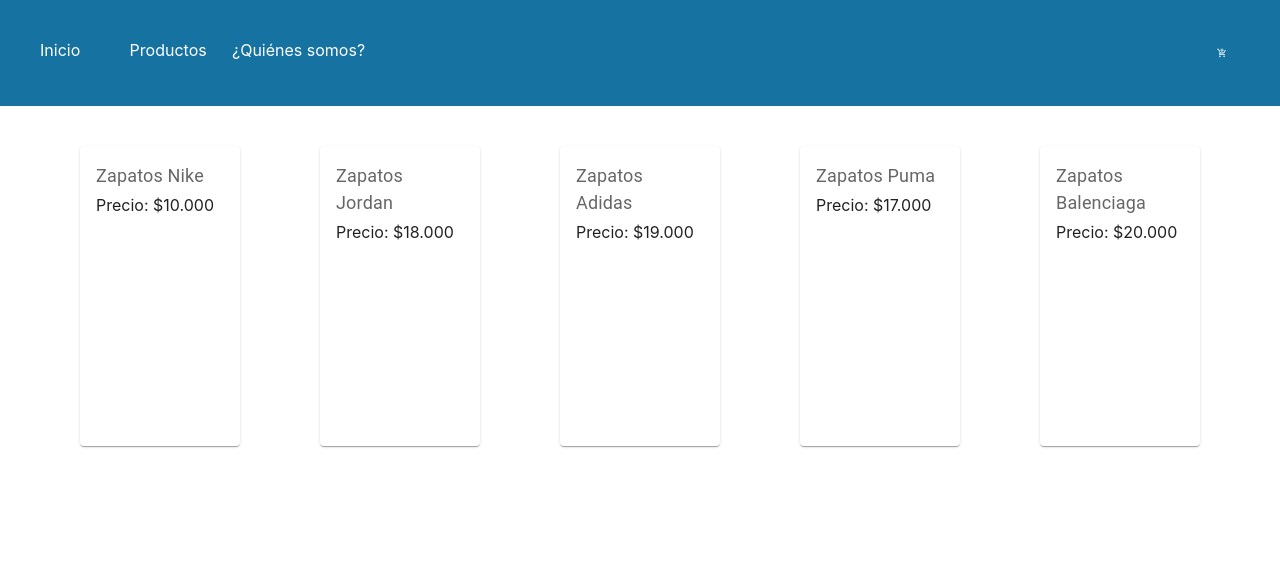
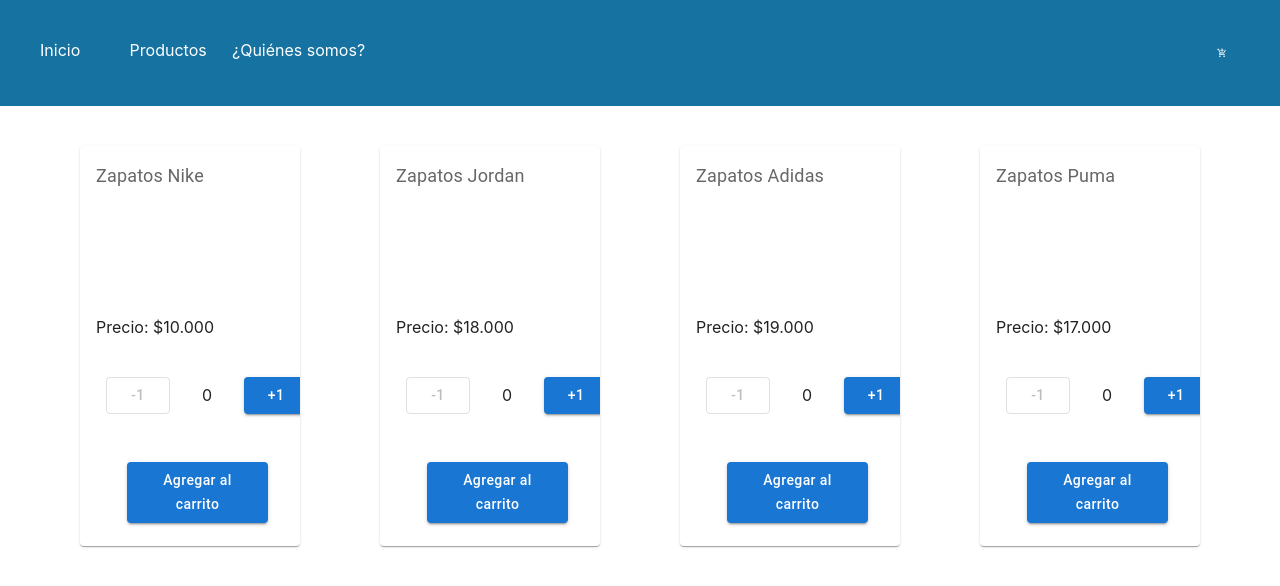
Before and after one commit to aarenas777/coder-house-alejandro-arenas, a React (Create React App) app: page / in a window 1280 px wide. Shown: the top 586 px of the page. Built offline with nearby package versions, Linux system fonts and the light colour scheme.

Commit message:
Contador

```diff
--- a/src/App.js
+++ b/src/App.js
@@ -9,6 +9,7 @@
     <div>
       <Navbar/>
       <CardWidget name={"Zapatos"}/>
+
     </div>
   );
 }
--- a/src/components/CardWidget/Card.css
+++ b/src/components/CardWidget/Card.css
@@ -4,7 +4,7 @@
 }
 
 .card_product-info{
-    width: 200px;
-    height: 300px;
+    width: 300px;
+    height: 400px;
     margin: 0 40px;
 }
--- a/src/components/CardWidget/Card.js
+++ b/src/components/CardWidget/Card.js
@@ -1,6 +1,9 @@
 import { CardContent, Typography } from '@mui/material'
 import Card from "@mui/material/Card";
 import React from 'react'
+import { Contador } from "../Contador/Contador"
+import Box from '@mui/material/Box';
+
 import './Card.css';
 
 
@@ -22,25 +25,27 @@
             name: "Zapatos Puma",
             precio: "17.000"
         },
-        {
-            name: "Zapatos Balenciaga",
-            precio: "20.000"
-        },
+
 
 
     ]
     return (
         <div className="product_container">
-            {Products.map((card) =>{
+            {Products.map((card) => {
                 return (
                     <Card className="card_product-info">
                         <CardContent>
                             <Typography sx={{ fontSize: 18 }} color="text.secondary" gutterBottom>
                                 {card.name}
                             </Typography>
+                            <Box mt={16}>
                                 <Typography variant="h9" component="div">
                                     Precio: ${card.precio}
                                 </Typography>
+                            </Box>
+                            <Box mt={5} mr={2}>
+                                <Contador />
+                            </Box>
                         </CardContent>
                     </Card>
                 )
--- a/src/components/Contador/Contador.js
+++ b/src/components/Contador/Contador.js
@@ -1,16 +1,33 @@
 import React, { useState } from 'react'
+import Button from '@mui/material/Button';
+import Box from '@mui/material/Box';
+import "./Contador.css"
+
 
 export const Contador = () => {
-    const [number, setNumber] = useState(0)
-    const sumar = () => setNumber(number + 1)
-    const restar = () => setNumber(number - 1)
-    const reiniciar = () => setNumber(0)
+  const [number, setNumber] = useState(0)
+  const sumar = () => setNumber(number + 1)
+  const restar = () => setNumber(number - 1)
+
   return (
-    <div>
-        Contando: {number}
-        <button onClick={sumar}> +1 </button>
-        <button onClick={restar}> -1 </button>
-        <button onClick={reiniciar} disabled={number > 5 ? false : true}> Reset </button>
-    </div>
+    <>
+      <div style={{ display: "flex" }}>
+        <Box mr={4} marginLeft="10px">
+          <Button disabled={number === 0 ? true : false} variant="outlined" onClick={restar}> -1 </Button>
+        </Box>
+
+        <Box mt={1}>
+          {number}
+        </Box>
+
+        <Box ml={4}>
+          <Button  variant="contained" onClick={sumar}> +1 </Button>
+        </Box>
+      </div>
+
+      <Box marginLeft="18%" mt={6}>
+        <Button style={{textTransform:"inherit"}} variant="contained" className="btn_add-car"> Agregar al carrito </Button>
+      </Box>
+    </>
   )
 }
```
Also changed, not shown: src/components/Contador/Contador.css (added). Lines whose indentation alone changed are shown as unchanged.
